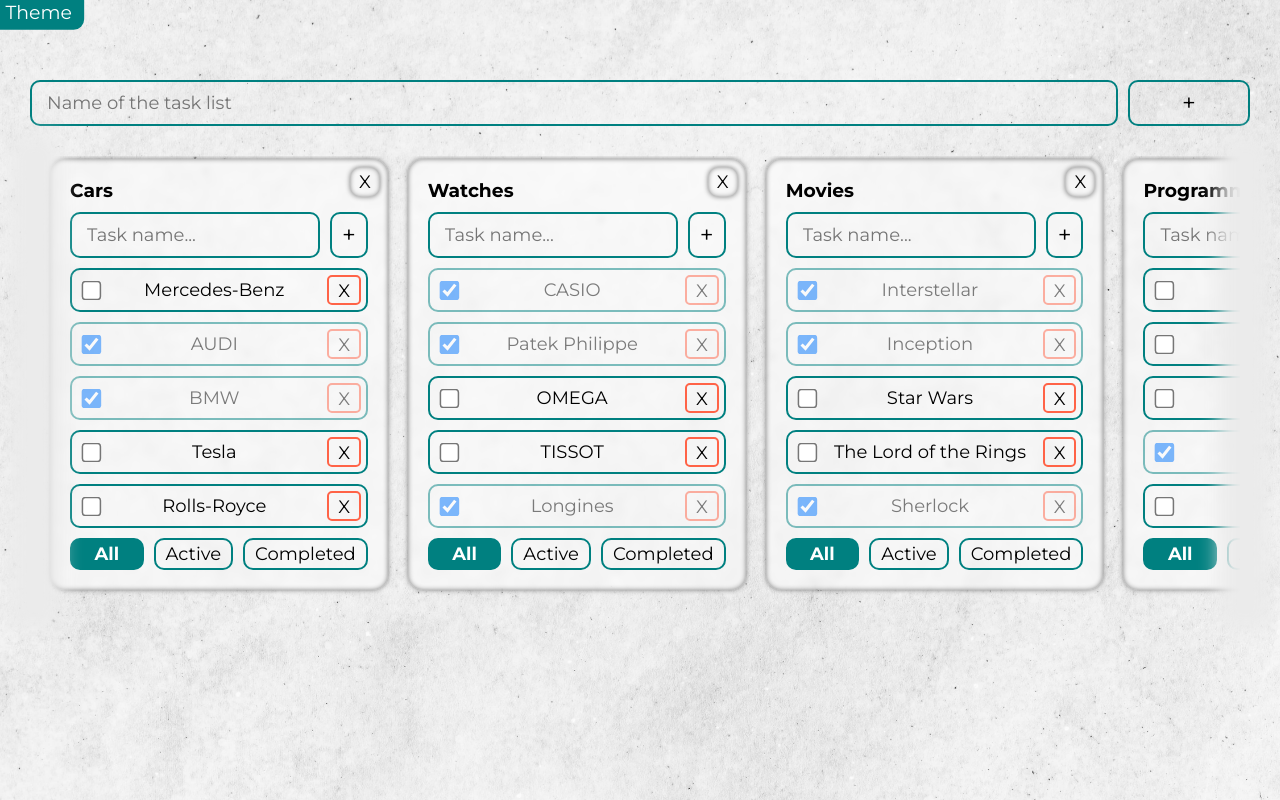
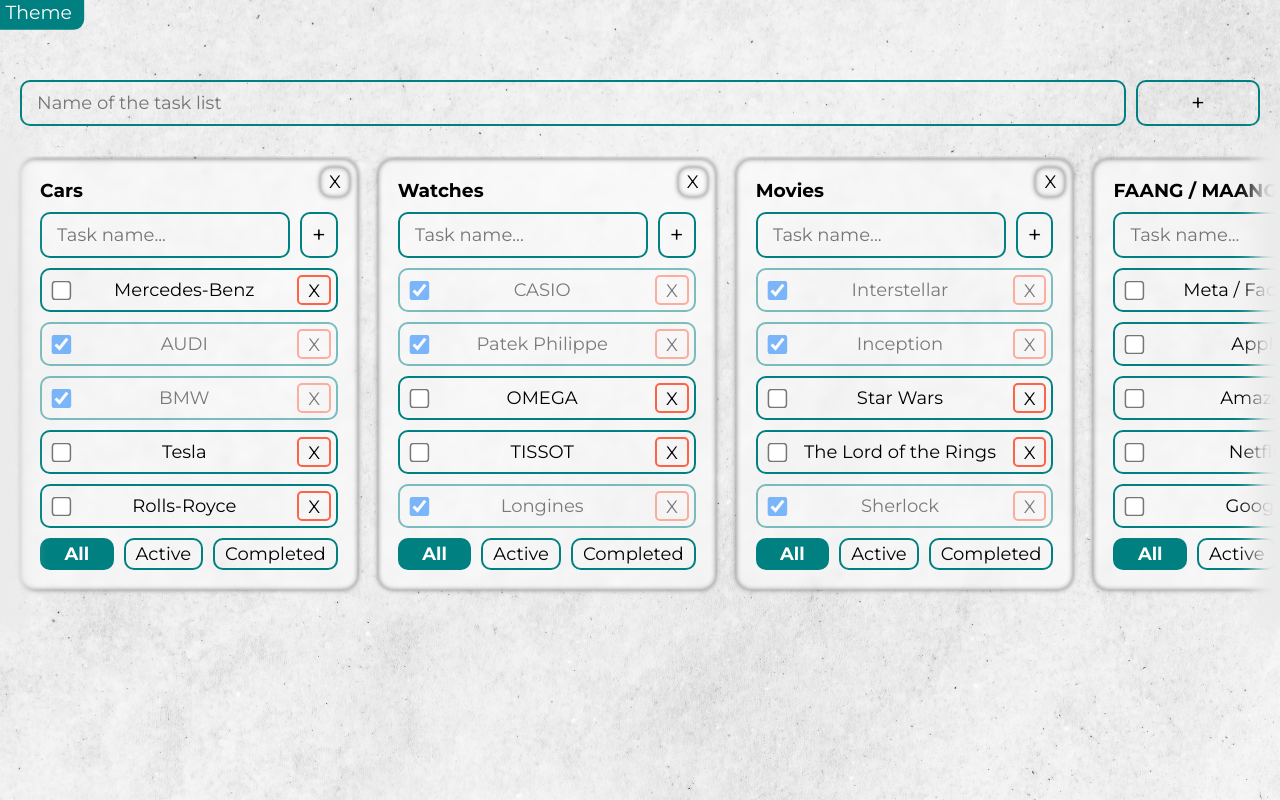
Before and after one commit to IlhomAliyev/todo-list-app, a React (Create React App) app: page / in a window 1280 px wide. Built offline with nearby package versions, Linux system fonts and the light colour scheme.

Commit message:
various improvements

```diff
--- a/src/App.tsx
+++ b/src/App.tsx
@@ -97,7 +97,7 @@
       <div className="container">
         <div className="shadow-elements"></div>
         {allToDoLists.length ? (
-          <div className="grid-container">
+          <div className="tasks-wrapper">
             {allToDoLists.map((tdl) => {
               let tasksForTodoList = tasksObj[tdl.id];
 
--- a/src/components/AddItemForm/AddItemForm.scss
+++ b/src/components/AddItemForm/AddItemForm.scss
@@ -1,4 +1,6 @@
 .AddItemForm {
+  padding: 0 20px;
+
   .input-wrapper {
     width: 100%;
     display: flex;
--- a/src/components/ToDoList/ToDoList.scss
+++ b/src/components/ToDoList/ToDoList.scss
@@ -30,6 +30,7 @@
 
   .AddItemForm {
     margin-bottom: 10px;
+    padding: 0;
   }
 
   &__list {
--- a/src/data/tasks.ts
+++ b/src/data/tasks.ts
@@ -11,6 +11,7 @@
   { id: v1(), title: 'Cars', filter: 'all' },
   { id: v1(), title: 'Watches', filter: 'all' },
   { id: v1(), title: 'Movies', filter: 'all' },
+  { id: v1(), title: 'FAANG / MAANG', filter: 'all' },
   { id: v1(), title: 'Programming languages', filter: 'all' },
 ];
 
@@ -37,6 +38,13 @@
     { id: v1(), title: 'Sherlock', isDone: true },
   ],
   [allToDoListDefault[3].id]: [
+    { id: v1(), title: 'Meta / Facebook', isDone: false },
+    { id: v1(), title: 'Apple', isDone: false },
+    { id: v1(), title: 'Amazon', isDone: false },
+    { id: v1(), title: 'Netflix', isDone: false },
+    { id: v1(), title: 'Google', isDone: false },
+  ],
+  [allToDoListDefault[4].id]: [
     { id: v1(), title: 'Rust', isDone: false },
     { id: v1(), title: 'Go', isDone: false },
     { id: v1(), title: 'Python', isDone: false },
--- a/src/styles/App.scss
+++ b/src/styles/App.scss
@@ -53,7 +53,8 @@
 
 .App {
   position: relative;
-  padding: 80px 30px 0;
+  // padding: 80px 20px 0;
+  padding-top: 80px;
   color: var(--text-color);
   height: 100vh;
   width: 100vw;
@@ -63,12 +64,16 @@
   margin-bottom: 30px;
 }
 
-.grid-container {
+.tasks-wrapper {
   padding: 3px 20px 20px;
   display: flex;
   align-items: flex-start;
   gap: 20px;
   overflow-x: scroll;
+
+  .ToDoList {
+    flex: 1 1 auto;
+  }
 }
 
 .container {
@@ -85,8 +90,9 @@
 
   &::before {
     content: '';
+    // border: 1px solid red;
     height: 100%;
-    width: 10px;
+    width: 5px;
     position: absolute;
     top: 0;
     left: 0;
@@ -97,8 +103,9 @@
 
   &::after {
     content: '';
+    // border: 1px solid red;
     height: 100%;
-    width: 10px;
+    width: 5px;
     position: absolute;
     top: 0;
     right: 0;
@@ -117,7 +124,7 @@
 }
 
 #theme-button {
-  position: fixed;
+  position: absolute;
   left: -5px;
   top: -3px;
   border: 2px solid var(--primary-color);
```
